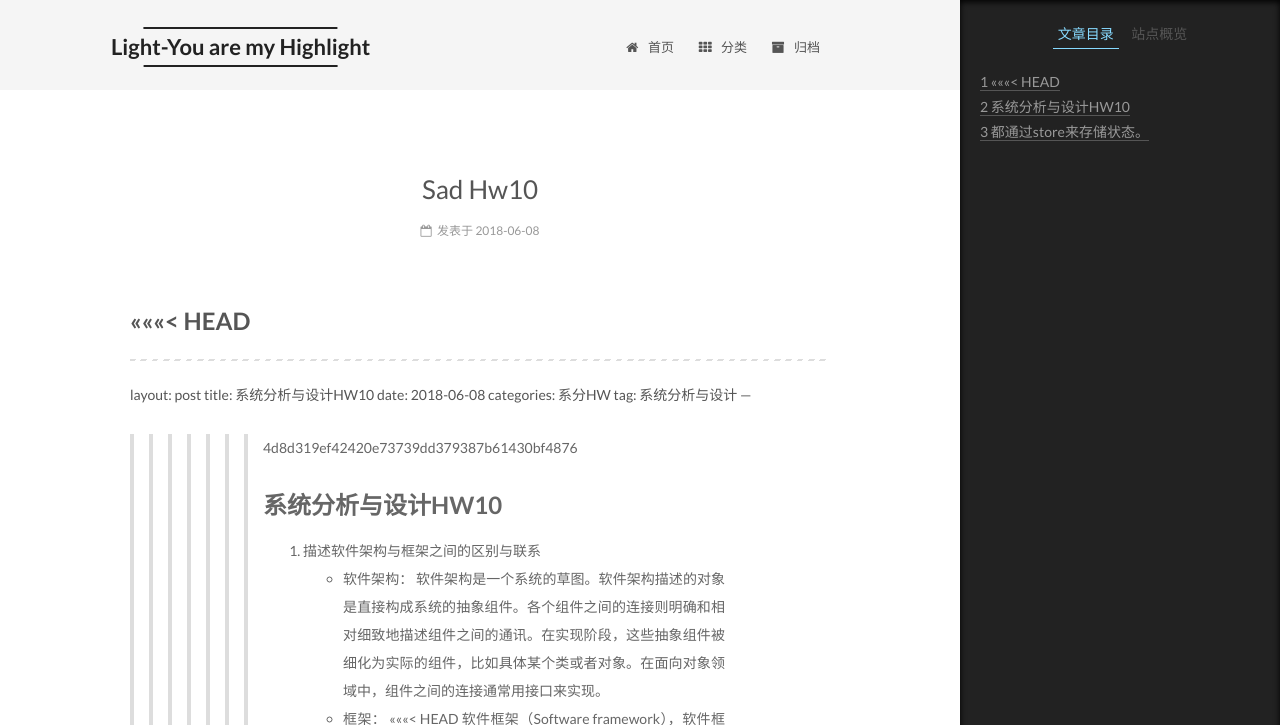
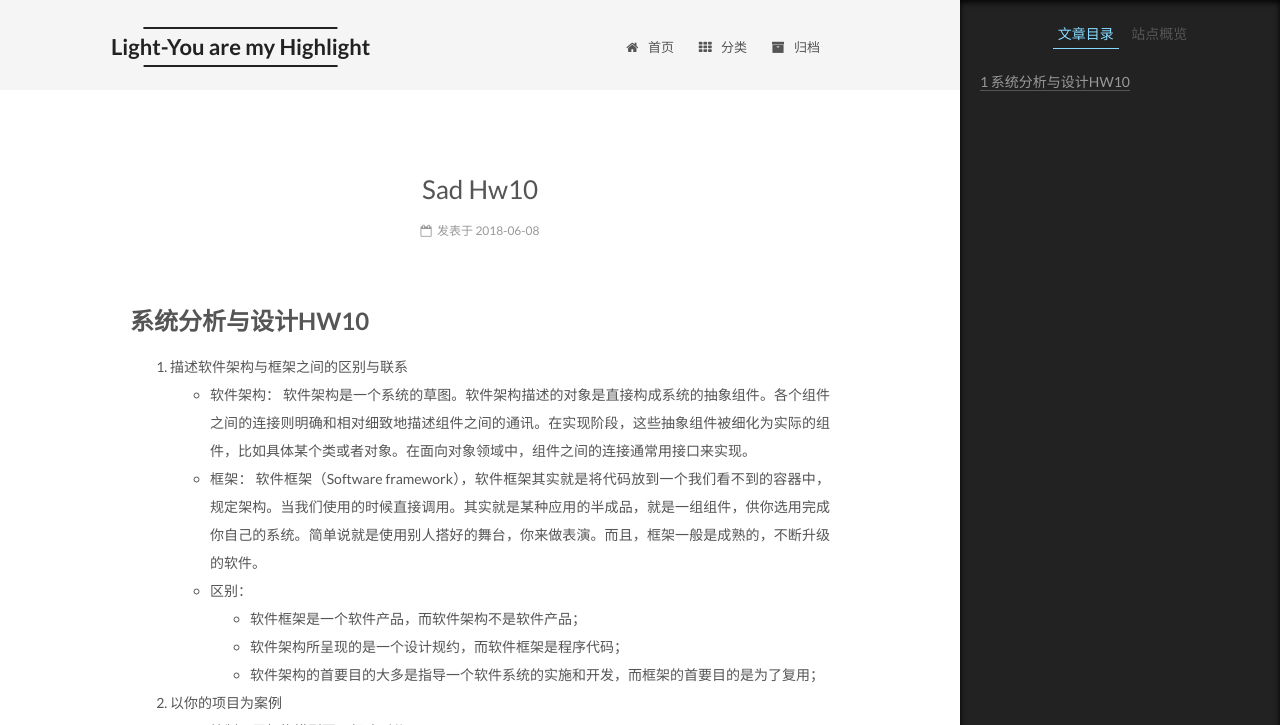
Before and after one commit to joyceyj/joyceyj.github.io, a Jekyll site: the page built from _posts/2018-06-08-SAD-HW10.md, in a window 1280 px wide and 1400 px high, cut to the strip 0-725 px from the top of the window. Built offline with Jekyll 4.4.1, drawn with Linux system fonts in a browser that asks for light colours; some of the changed text lies outside the part shown.

Commit message:
remove some bug

```diff
--- a/_posts/2018-06-08-SAD-HW10.md
+++ b/_posts/2018-06-08-SAD-HW10.md
@@ -1,20 +1,8 @@
-<<<<<<< HEAD
-=======
----
-layout: post
-title: 系统分析与设计HW10
-date: 2018-06-08
-categories: 系分HW
-tag: 系统分析与设计
----
-
->>>>>>> 4d8d319ef42420e73739dd379387b61430bf4876
 # 系统分析与设计HW10
 1. 描述软件架构与框架之间的区别与联系
 	* 软件架构：
 	软件架构是一个系统的草图。软件架构描述的对象是直接构成系统的抽象组件。各个组件之间的连接则明确和相对细致地描述组件之间的通讯。在实现阶段，这些抽象组件被细化为实际的组件，比如具体某个类或者对象。在面向对象领域中，组件之间的连接通常用接口来实现。
 	* 框架：
-<<<<<<< HEAD
 	软件框架（Software framework），软件框架其实就是将代码放到一个我们看不到的容器中，规定架构。当我们使用的时候直接调用。其实就是某种应用的半成品，就是一组组件，供你选用完成你自己的系统。简单说就是使用别人搭好的舞台，你来做表演。而且，框架一般是成熟的，不断升级的软件。
 	* 区别：
 		* 软件框架是一个软件产品，而软件架构不是软件产品；
@@ -64,14 +52,3 @@ tag: 系统分析与设计
 * Flux与VUE状态管理的同：
 	* Flux最早提出作为对传统前端MVC的一种改进，vuex是redux的基础上进行改变，对仓库的管理更加明确。
 	* 都通过store来存储状态。
-=======
-	软件框架（Software framework），软件框架其实就是将代码放到一个我们看不到的容器中，规定架构。当我们使用的时候直接调用。
-	* 区别：
-
-
-
-2. 以你的项目为案例
-	* 绘制三层架构模型图，细致到分区
-	* 结合你程序的结构，从程序员角度说明三层架构给开发者带来的便利
-3. 研究 VUE 与 Flux 状态管理的异同
->>>>>>> 4d8d319ef42420e73739dd379387b61430bf4876
```
